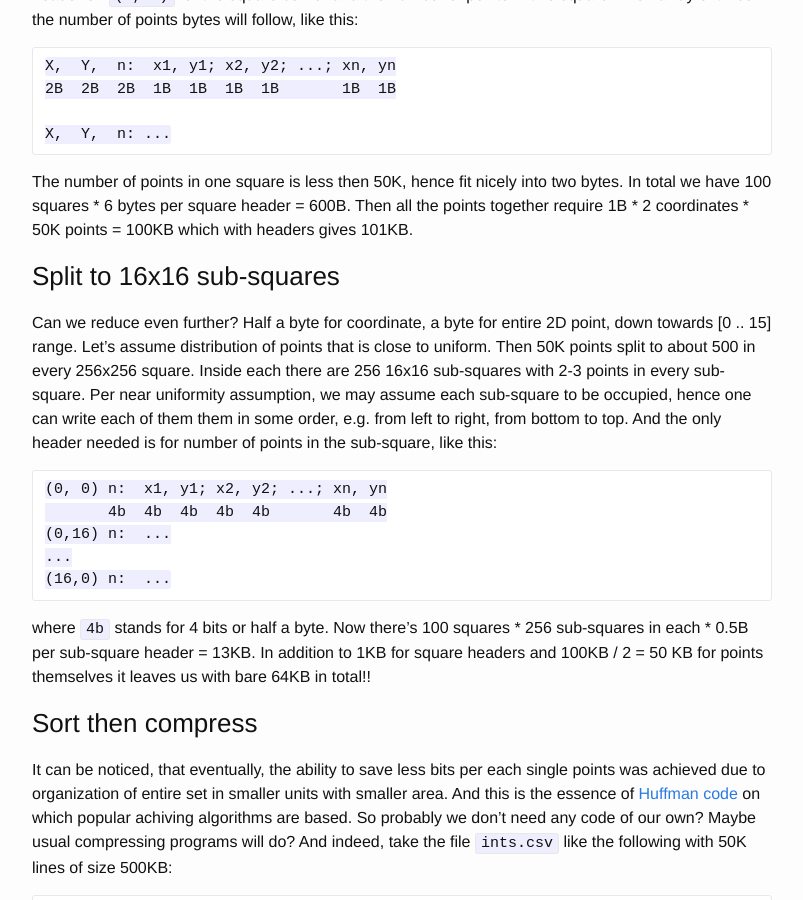
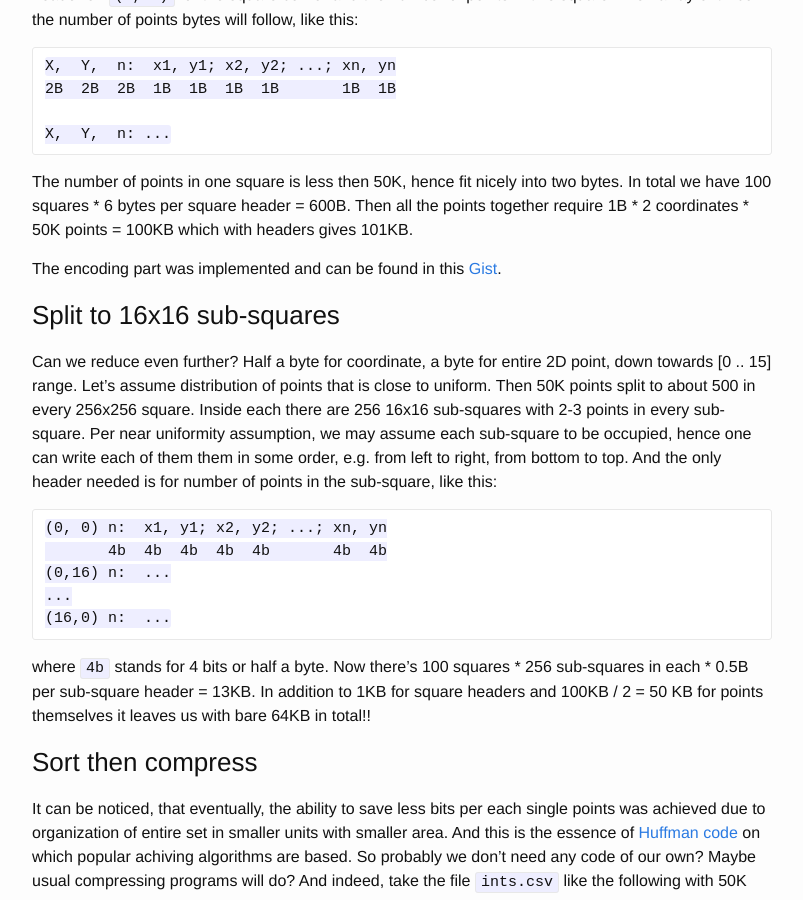
Before and after one commit to barahilia/blog, a Jekyll site: the page built from _posts/2014-10-11-points-on-plane-compression.markdown, in a window 1280 px wide and 900 px high, scrolled down 1890 px. Shown: the whole window, without its empty margins (238-1041 px from the left). Built offline with Jekyll 4.4.1, drawn with Linux system fonts in a browser that asks for light colours.

Commit message:
Adding a link to gist with algo implementation

```diff
--- a/_posts/2014-10-11-points-on-plane-compression.markdown
+++ b/_posts/2014-10-11-points-on-plane-compression.markdown
@@ -103,6 +103,9 @@ two bytes. In total we have 100 squares * 6 bytes per square header = 600B.
 Then all the points together require 1B * 2 coordinates * 50K points = 100KB
 which with headers gives 101KB.
 
+The encoding part was implemented and can be found in this
+[Gist](https://gist.github.com/barahilia/0b05006c8e33f453e4f4).
+
 ### Split to 16x16 sub-squares
 
 Can we reduce even further? Half a byte for coordinate, a byte for entire 2D
```
